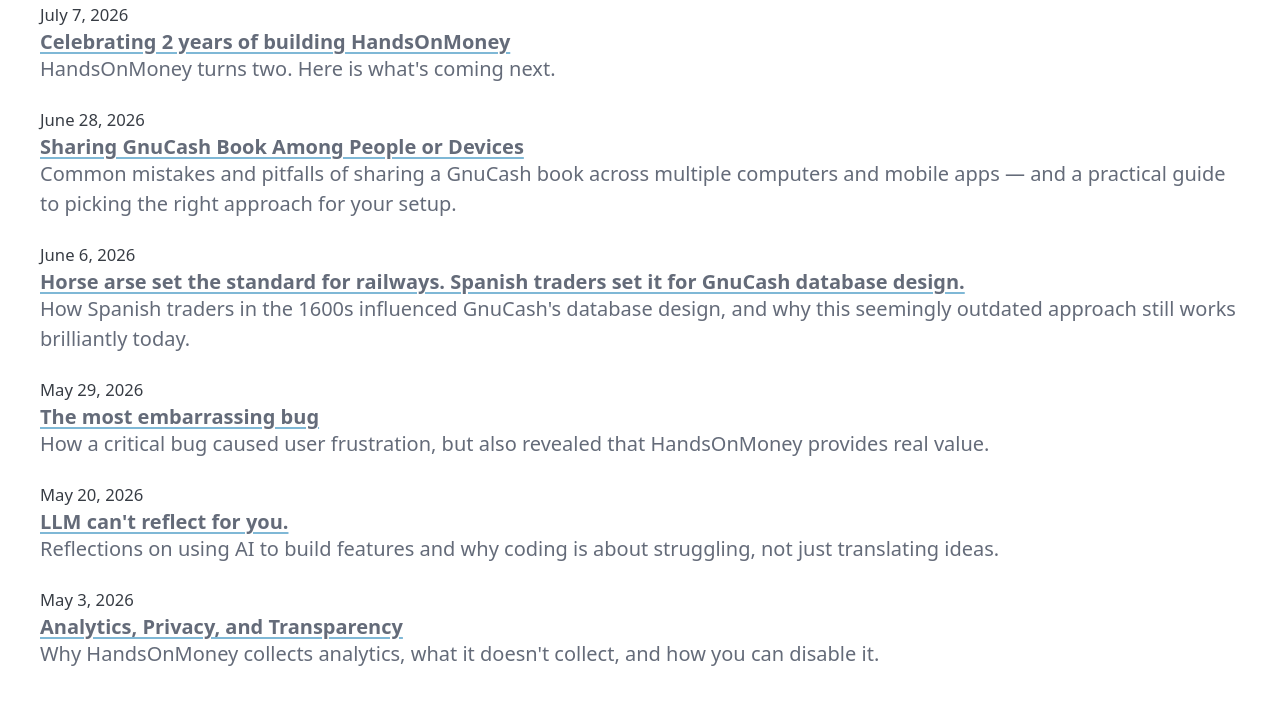
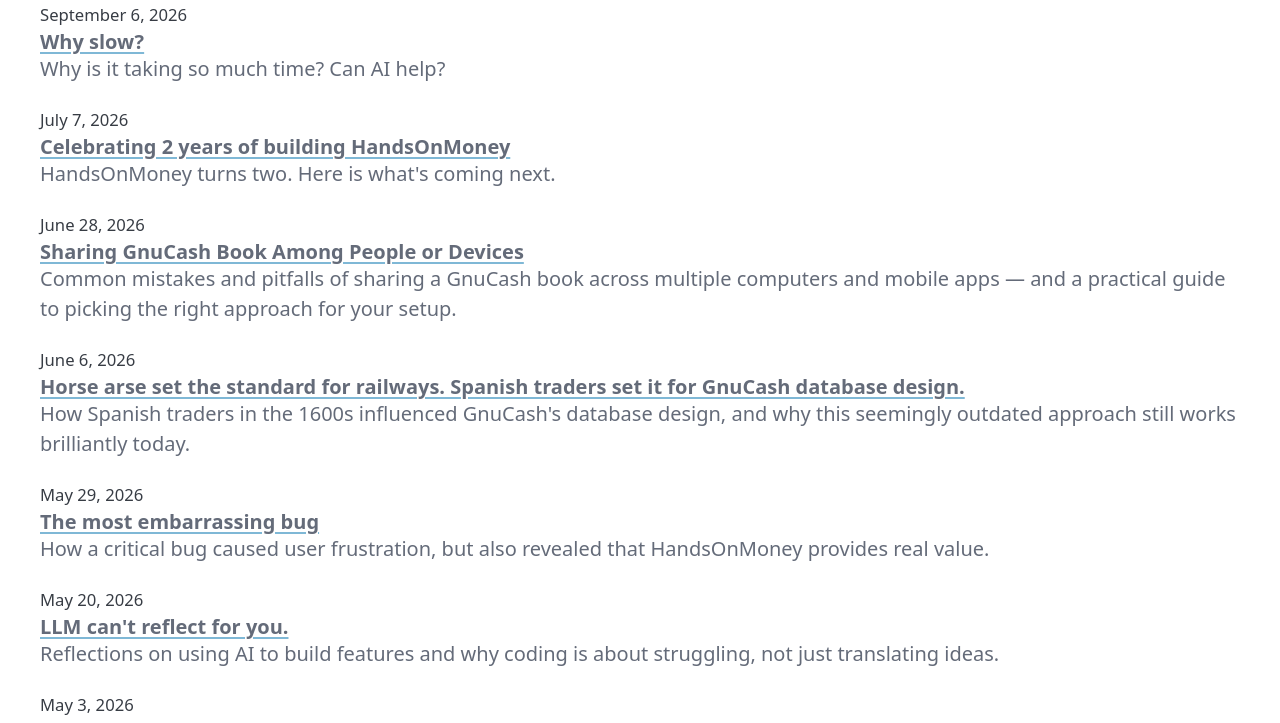
Before and after one commit to HandsOnMoney/website, a plain HTML site: page blog/index.html in a window 1280 px wide. Shown: the part 156-879 px from the top of the page. Drawn offline with nearby package versions, Linux system fonts and the light colour scheme.

Commit message:
blog: index update

```diff
--- a/blog/index.html
+++ b/blog/index.html
@@ -37,6 +37,13 @@
         <h1>Blog</h1>
 
         <div>
+            <hgroup>
+                <small>September 6, 2026</small>
+                <h6>
+                    <a href="2026-09-06-why-slow/">Why slow?</a>
+                </h6>
+                <p>Why is it taking so much time? Can AI help?</p>
+            </hgroup>
             <hgroup>
                 <small>July 7, 2026</small>
                 <h6>
```
